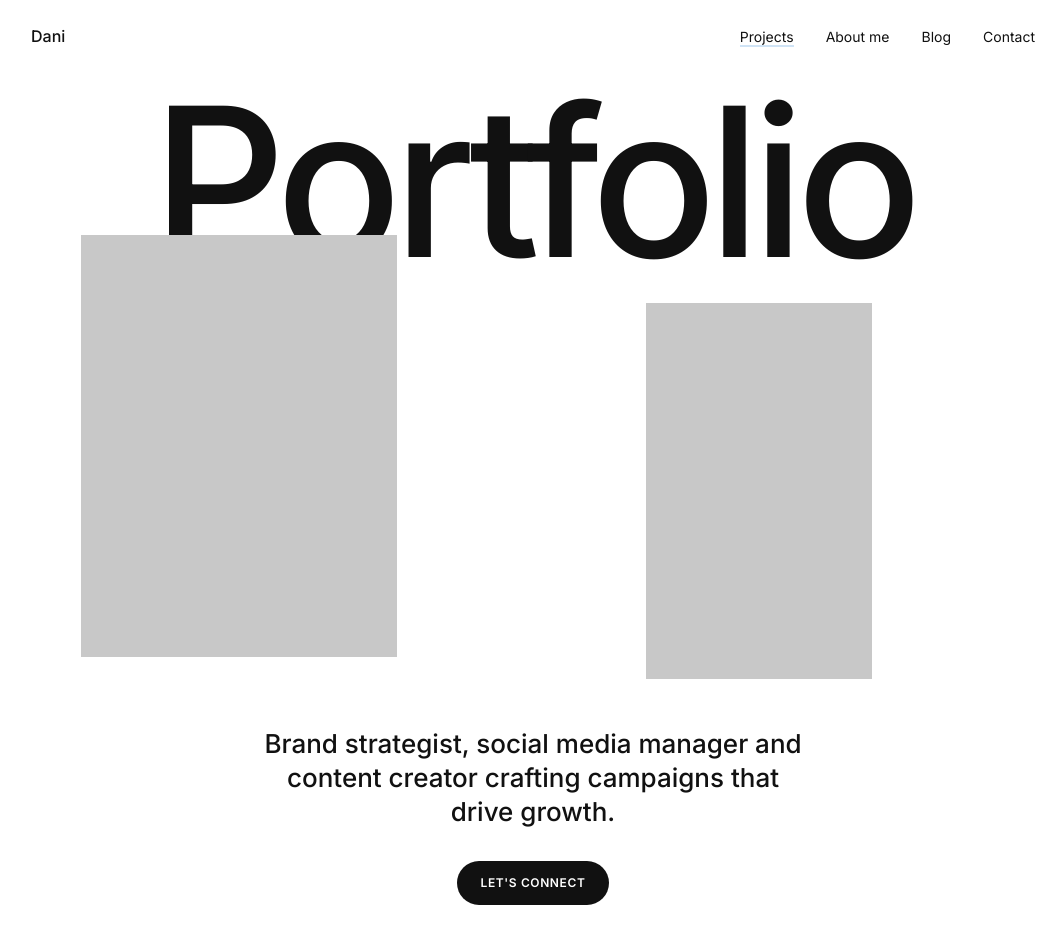
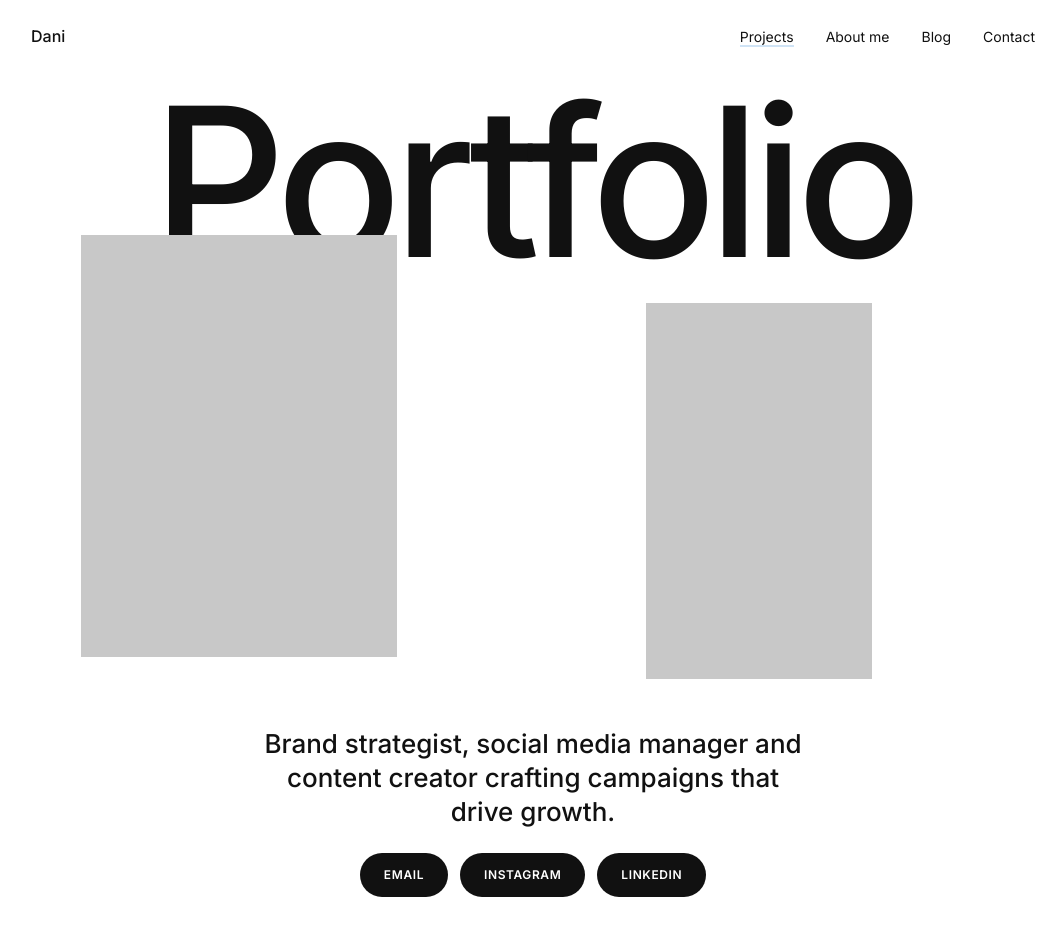
Before and after one commit to cvallescristian/dani-portfolio, a React (Vite) app: page / in a window 1280 px wide. Shown: the top 952 px of the page, without its empty margins (107-1171 px from the left). Built offline with nearby package versions, Linux system fonts and the light colour scheme.

Commit message:
feat: move contact links to hero

```diff
--- a/src/components/Contact.css
+++ b/src/components/Contact.css
@@ -14,56 +14,3 @@
   color: var(--color-text-muted);
   margin-bottom: var(--space-6);
 }
-
-.contact__links {
-  display: flex;
-  flex-direction: column;
-  gap: var(--space-3);
-  padding: 0;
-  list-style: none;
-}
-
-.contact__link {
-  display: flex;
-  align-items: center;
-  justify-content: center;
-  min-height: var(--tap-target);
-  padding-inline: var(--space-6);
-  border-radius: var(--radius-pill);
-  background: var(--color-button-bg);
-  color: var(--color-button-text);
-  font-size: var(--fs-xs);
-  font-weight: 600;
-  letter-spacing: 0.05em;
-  text-transform: uppercase;
-  text-decoration: none;
-}
-
-@media (min-width: 768px) {
-  .contact__links {
-    flex-direction: row;
-    flex-wrap: wrap;
-  }
-
-  .contact__link {
-    display: inline-flex;
-  }
-}
-
-.contact__link {
-  transition:
-    opacity var(--duration-fast) var(--ease-out),
-    transform var(--duration-fast) var(--ease-out);
-}
-
-.contact__link:active {
-  opacity: 0.7;
-  transform: translateY(0);
-}
-
-@media (hover: hover) {
-  .contact__link:hover {
-    opacity: 0.85;
-    transform: translateY(-2px);
-  }
-}
--- a/src/components/Contact.tsx
+++ b/src/components/Contact.tsx
@@ -1,4 +1,4 @@
-import { profile } from '../data/profile'
+import ContactLinks from './ContactLinks'
 import Reveal from './Reveal'
 import './Contact.css'
 
@@ -10,23 +10,7 @@ function Contact() {
         <p className="contact__text">
           Have a project in mind or want to collaborate? Reach out.
         </p>
-        <ul className="contact__links">
-          {profile.contacts.map((contact) => {
-            const isExternal = contact.url.startsWith('http')
-            return (
-              <li key={contact.label}>
-                <a
-                  className="contact__link"
-                  href={contact.url}
-                  target={isExternal ? '_blank' : undefined}
-                  rel={isExternal ? 'noopener noreferrer' : undefined}
-                >
-                  {contact.label}
-                </a>
-              </li>
-            )
-          })}
-        </ul>
+        <ContactLinks />
       </Reveal>
     </section>
   )
--- /dev/null
+++ b/src/components/ContactLinks.css
@@ -0,0 +1,54 @@
+.contact-links {
+  display: flex;
+  flex-direction: column;
+  gap: var(--space-3);
+  width: 100%;
+  padding: 0;
+  list-style: none;
+}
+
+.contact-links__link {
+  display: flex;
+  align-items: center;
+  justify-content: center;
+  min-height: var(--tap-target);
+  padding-inline: var(--space-6);
+  border-radius: var(--radius-pill);
+  background: var(--color-button-bg);
+  color: var(--color-button-text);
+  font-size: var(--fs-xs);
+  font-weight: 600;
+  letter-spacing: 0.05em;
+  text-transform: uppercase;
+  text-decoration: none;
+  transition:
+    opacity var(--duration-fast) var(--ease-out),
+    transform var(--duration-fast) var(--ease-out);
+}
+
+.contact-links__link:active {
+  opacity: 0.7;
+  transform: translateY(0);
+}
+
+@media (hover: hover) {
+  .contact-links__link:hover {
+    opacity: 0.85;
+    transform: translateY(-2px);
+  }
+}
+
+@media (min-width: 400px) {
+  .contact-links {
+    flex-direction: row;
+    flex-wrap: wrap;
+  }
+
+  .contact-links--centered {
+    justify-content: center;
+  }
+
+  .contact-links__link {
+    display: inline-flex;
+  }
+}
--- /dev/null
+++ b/src/components/ContactLinks.tsx
@@ -0,0 +1,30 @@
+import { profile } from '../data/profile'
+import './ContactLinks.css'
+
+type ContactLinksProps = {
+  centered?: boolean
+}
+
+function ContactLinks({ centered = false }: ContactLinksProps) {
+  return (
+    <ul className={`contact-links ${centered ? 'contact-links--centered' : ''}`}>
+      {profile.contacts.map((contact) => {
+        const isExternal = contact.url.startsWith('http')
+        return (
+          <li key={contact.label}>
+            <a
+              className="contact-links__link"
+              href={contact.url}
+              target={isExternal ? '_blank' : undefined}
+              rel={isExternal ? 'noopener noreferrer' : undefined}
+            >
+              {contact.label}
+            </a>
+          </li>
+        )
+      })}
+    </ul>
+  )
+}
+
+export default ContactLinks
--- a/src/components/Hero.css
+++ b/src/components/Hero.css
@@ -57,41 +57,6 @@
   line-height: 1.3;
 }
 
-.hero__button {
-  display: inline-flex;
-  align-items: center;
-  justify-content: center;
-  min-height: var(--tap-target);
-  padding-inline: var(--space-6);
-  margin-top: var(--space-2);
-  border-radius: var(--radius-pill);
-  background: var(--color-button-bg);
-  color: var(--color-button-text);
-  font-size: var(--fs-xs);
-  font-weight: 600;
-  letter-spacing: 0.05em;
-  text-transform: uppercase;
-  text-decoration: none;
-}
-
-.hero__button {
-  transition:
-    opacity var(--duration-fast) var(--ease-out),
-    transform var(--duration-fast) var(--ease-out);
-}
-
-.hero__button:active {
-  opacity: 0.7;
-  transform: translateY(0);
-}
-
-@media (hover: hover) {
-  .hero__button:hover {
-    opacity: 0.85;
-    transform: translateY(-2px);
-  }
-}
-
 @media (min-width: 1024px) {
   .hero__images {
     margin-top: -2.5rem;
--- a/src/components/Hero.tsx
+++ b/src/components/Hero.tsx
@@ -1,5 +1,5 @@
-import { Link } from 'react-router'
 import { profile } from '../data/profile'
+import ContactLinks from './ContactLinks'
 import Reveal from './Reveal'
 import './Hero.css'
 
@@ -25,9 +25,7 @@ function Hero() {
         </Reveal>
         <Reveal className="hero__content" delay={300}>
           <p className="hero__tagline">{profile.tagline}</p>
-          <Link className="hero__button" to="/contact">
-            Let's connect
-          </Link>
+          <ContactLinks centered />
         </Reveal>
       </div>
     </section>
```
